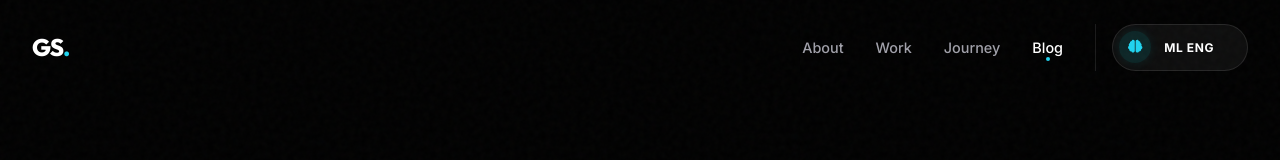
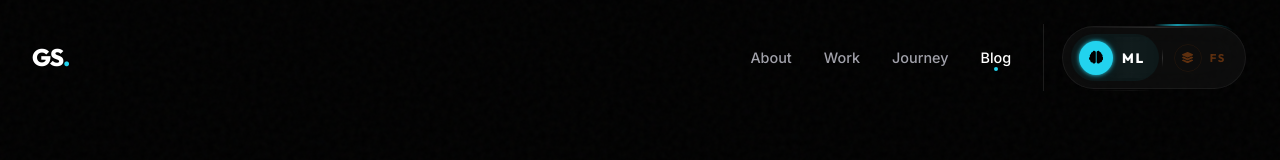
Before and after one commit to GwadeSteve/GS-Portfolio, a React (Create React App) app: page /blog in a window 1280 px wide. Shown: the top 160 px of the page. Built offline with nearby package versions, Linux system fonts and the light colour scheme.

Commit message:
Improved personality swap button, Improved scroll to top mechanics on toggling personality

```diff
--- a/src/components/ModeToggle/ModeToggle.css
+++ b/src/components/ModeToggle/ModeToggle.css
@@ -1,51 +1,311 @@
+/* =============================================
+   MODE TOGGLE — SOTA GLASSMORPHIC
+   ============================================= */
+
+/* Outer button — acts as the border-glow container */
 .mode-toggle {
-    /* Default relative behavior, fixed only if not unused */
+    position: relative;
+    padding: 2px;
+    border-radius: 60px;
+    border: none;
+    cursor: pointer;
+    background: transparent;
+    transition: transform 0.3s cubic-bezier(0.34, 1.56, 0.64, 1);
+    outline: none;
+}
+
+.mode-toggle:active {
+    transform: scale(0.95);
+}
+
+/* Animated gradient border */
+.toggle-border-glow {
+    position: absolute;
+    inset: 0;
+    border-radius: 60px;
+    padding: 1.5px;
+    background: conic-gradient(from var(--toggle-angle, 0deg),
+            transparent 0%,
+            var(--accent-color) 10%,
+            transparent 20%,
+            transparent 50%,
+            rgba(255, 255, 255, 0.08) 60%,
+            transparent 70%);
+    -webkit-mask: linear-gradient(#fff 0 0) content-box, linear-gradient(#fff 0 0);
+    mask: linear-gradient(#fff 0 0) content-box, linear-gradient(#fff 0 0);
+    -webkit-mask-composite: xor;
+    mask-composite: exclude;
+    animation: border-rotate 4s linear infinite;
+    opacity: 0.7;
+    transition: opacity 0.4s ease;
+    pointer-events: none;
+}
+
+@property --toggle-angle {
+    syntax: "<angle>";
+    initial-value: 0deg;
+    inherits: false;
+}
+
+@keyframes border-rotate {
+    to {
+        --toggle-angle: 360deg;
+    }
+}
+
+.mode-toggle:hover .toggle-border-glow {
+    opacity: 1;
+}
+
+/* Glass surface */
+.toggle-glass {
     position: relative;
     display: flex;
     align-items: center;
-    gap: 0.8rem;
-    background: rgba(255, 255, 255, 0.05);
-    border: 1px solid rgba(255, 255, 255, 0.1);
-    padding: 0.4rem 0.8rem 0.4rem 0.4rem;
-    border-radius: 50px;
-    cursor: pointer;
-    transition: all var(--transition-fast);
+    gap: 0;
+    padding: 0.45rem 0.5rem;
+    border-radius: 64px;
+    background: rgba(255, 255, 255, 0.04);
+    backdrop-filter: blur(20px) saturate(1.2);
+    -webkit-backdrop-filter: blur(20px) saturate(1.2);
+    border: 1px solid rgba(255, 255, 255, 0.06);
+    transition: all 0.4s cubic-bezier(0.16, 1, 0.3, 1);
     overflow: hidden;
 }
 
-.mode-toggle:hover {
-    border-color: var(--accent-color);
-    background: rgba(255, 255, 255, 0.1);
+/* Inner glass highlight (top edge) */
+.toggle-glass::before {
+    content: '';
+    position: absolute;
+    top: 0;
+    left: 10%;
+    right: 10%;
+    height: 1px;
+    background: linear-gradient(90deg,
+            transparent,
+            rgba(255, 255, 255, 0.12),
+            transparent);
+    pointer-events: none;
 }
 
-.toggle-track {
-    width: 32px;
-    height: 32px;
-    border-radius: 50%;
-    background: var(--bg-color);
+.mode-toggle:hover .toggle-glass {
+    background: rgba(255, 255, 255, 0.07);
+    border-color: rgba(255, 255, 255, 0.1);
+    box-shadow:
+        0 4px 24px rgba(0, 0, 0, 0.3),
+        0 0 30px var(--accent-glow);
+}
+
+/* ---- Active Side ---- */
+.toggle-active-side {
+    display: flex;
+    align-items: center;
+    gap: 0.55rem;
+    padding: 0.4rem 0.9rem 0.4rem 0.5rem;
+    border-radius: 50px;
+    background: rgba(255, 255, 255, 0.06);
+    transition: all 0.4s ease;
+}
+
+.toggle-icon {
     display: flex;
     align-items: center;
     justify-content: center;
-    color: var(--accent-color);
+    width: 34px;
+    height: 34px;
+    border-radius: 50%;
+    background: var(--accent-color);
+    color: #000;
     font-size: 0.9rem;
-    box-shadow: 0 0 10px var(--accent-glow);
-    transition: all var(--transition-fast);
+    box-shadow: 0 0 12px var(--accent-glow), 0 0 4px var(--accent-color);
+    transition: all 0.4s ease;
 }
 
-.toggle-label {
-    font-size: 0.75rem;
-    font-weight: 700;
-    color: var(--text-primary);
-    letter-spacing: 0.05em;
-    min-width: 70px;
-    text-align: left;
+.mode-toggle:hover .toggle-icon {
+    box-shadow: 0 0 18px var(--accent-glow), 0 0 8px var(--accent-color);
 }
 
-/* Mode Specifics */
-.mode-toggle.ml .toggle-track {
-    background: rgba(0, 242, 255, 0.1);
+.toggle-current {
+    font-family: var(--font-heading);
+    font-size: 0.85rem;
+    font-weight: 800;
+    letter-spacing: 0.12em;
+    color: var(--text-primary);
+    text-transform: uppercase;
 }
 
-.mode-toggle.fullstack .toggle-track {
-    background: rgba(255, 77, 0, 0.1);
+/* ---- Divider ---- */
+.toggle-divider {
+    width: 1px;
+    height: 18px;
+    margin: 0 0.2rem;
+    background: linear-gradient(180deg,
+            transparent,
+            rgba(255, 255, 255, 0.15),
+            transparent);
+    flex-shrink: 0;
 }
+
+/* ---- Alt Side (curiosity trigger) ---- */
+.toggle-alt-side {
+    display: flex;
+    align-items: center;
+    gap: 0.5rem;
+    padding: 0.4rem 0.7rem 0.4rem 0.45rem;
+    border-radius: 50px;
+    opacity: 0.35;
+    transition: all 0.4s ease;
+    position: relative;
+}
+
+/* Shimmer sweep across alt side */
+.toggle-alt-side::after {
+    content: '';
+    position: absolute;
+    top: 0;
+    left: -100%;
+    width: 100%;
+    height: 100%;
+    background: linear-gradient(90deg,
+            transparent,
+            rgba(255, 255, 255, 0.06),
+            transparent);
+    animation: shimmer-sweep 3s ease-in-out infinite;
+    pointer-events: none;
+    border-radius: 50px;
+}
+
+@keyframes shimmer-sweep {
+
+    0%,
+    100% {
+        left: -100%;
+    }
+
+    50% {
+        left: 100%;
+    }
+}
+
+.toggle-alt-icon {
+    display: flex;
+    align-items: center;
+    justify-content: center;
+    width: 28px;
+    height: 28px;
+    border-radius: 50%;
+    border: 1px solid rgba(255, 255, 255, 0.1);
+    font-size: 0.7rem;
+    transition: all 0.4s ease;
+}
+
+.mode-toggle.ml .toggle-alt-icon {
+    color: var(--accent-fullstack);
+    border-color: rgba(249, 115, 22, 0.2);
+}
+
+.mode-toggle.fullstack .toggle-alt-icon {
+    color: var(--accent-ml);
+    border-color: rgba(34, 211, 238, 0.2);
+}
+
+.toggle-alt-text {
+    font-family: var(--font-heading);
+    font-size: 0.7rem;
+    font-weight: 700;
+    letter-spacing: 0.14em;
+    text-transform: uppercase;
+}
+
+.mode-toggle.ml .toggle-alt-text {
+    color: var(--accent-fullstack);
+}
+
+.mode-toggle.fullstack .toggle-alt-text {
+    color: var(--accent-ml);
+}
+
+/* Hover — alt side lights up */
+.mode-toggle:hover .toggle-alt-side {
+    opacity: 0.85;
+    background: rgba(255, 255, 255, 0.04);
+}
+
+.mode-toggle:hover .toggle-alt-icon {
+    border-color: rgba(255, 255, 255, 0.2);
+}
+
+/* Mode-specific active side tints */
+.mode-toggle.ml .toggle-active-side {
+    background: rgba(34, 211, 238, 0.06);
+}
+
+.mode-toggle.fullstack .toggle-active-side {
+    background: rgba(249, 115, 22, 0.06);
+}
+
+/* =============================================
+   RESPONSIVE
+   ============================================= */
+
+/* Tablet */
+@media (max-width: 1024px) and (min-width: 769px) {
+
+    .toggle-current,
+    .toggle-alt-text {
+        display: none;
+    }
+
+    .toggle-active-side {
+        padding: 0.25rem;
+    }
+
+    .toggle-alt-side {
+        padding: 0.25rem;
+    }
+
+    .toggle-glass {
+        padding: 0.25rem;
+    }
+}
+
+/* Mobile */
+@media (max-width: 768px) {
+    .toggle-glass {
+        padding: 0.3rem;
+    }
+
+    .toggle-icon {
+        width: 30px;
+        height: 30px;
+        font-size: 0.75rem;
+    }
+
+    .toggle-alt-icon {
+        width: 24px;
+        height: 24px;
+        font-size: 0.6rem;
+    }
+
+    .toggle-current {
+        font-size: 0.75rem;
+    }
+
+    .toggle-alt-text {
+        font-size: 0.6rem;
+    }
+
+    .toggle-active-side {
+        padding: 0.3rem 0.6rem 0.3rem 0.35rem;
+        gap: 0.4rem;
+    }
+
+    .toggle-alt-side {
+        padding: 0.3rem 0.55rem 0.3rem 0.3rem;
+        gap: 0.35rem;
+    }
+
+    .toggle-divider {
+        height: 18px;
+    }
+}
--- a/src/components/ModeToggle/ModeToggle.jsx
+++ b/src/components/ModeToggle/ModeToggle.jsx
@@ -6,19 +6,48 @@ import './ModeToggle.css';
 const ModeToggle = () => {
     const { mode, toggleMode } = useMode();
 
+
+    const handleToggle = () => {
+        toggleMode();
+        // User requested explicit scroll to top on toggle
+        window.scrollTo({ top: 0, behavior: 'smooth' });
+    };
+
+    const isML = mode === 'ml';
+
     return (
         <button
             className={`mode-toggle ${mode}`}
-            onClick={toggleMode}
-            aria-label={`Switch to ${mode === 'ml' ? 'Full Stack' : 'ML'} mode`}
+            onClick={handleToggle}
+            aria-label={`Switch to ${isML ? 'Full Stack' : 'ML'} mode`}
         >
-            <div className="toggle-track">
-                <div className="toggle-thumb">
-                    {mode === 'ml' ? <FaBrain /> : <FaLayerGroup />}
-                </div>
-            </div>
-            <span className="toggle-label">
-                {mode === 'ml' ? 'ML ENG' : 'FULL STACK'}
+            {/* Animated gradient border */}
+            <span className="toggle-border-glow"></span>
+
+            {/* Glass surface */}
+            <span className="toggle-glass">
+                {/* Active mode indicator */}
+                <span className="toggle-active-side">
+                    <span className="toggle-icon">
+                        {isML ? <FaBrain /> : <FaLayerGroup />}
+                    </span>
+                    <span className="toggle-current">
+                        {isML ? 'ML' : 'FS'}
+                    </span>
+                </span>
+
+                {/* Divider */}
+                <span className="toggle-divider"></span>
+
+                {/* Alt mode — the curiosity trigger */}
+                <span className="toggle-alt-side">
+                    <span className="toggle-alt-icon">
+                        {isML ? <FaLayerGroup /> : <FaBrain />}
+                    </span>
+                    <span className="toggle-alt-text">
+                        {isML ? 'FS' : 'ML'}
+                    </span>
+                </span>
             </span>
         </button>
     );
--- a/src/components/Navbar/Navbar.jsx
+++ b/src/components/Navbar/Navbar.jsx
@@ -58,6 +58,16 @@ const Navbar = () => {
     useEffect(() => {
         setMobileMenuOpen(false);
     }, [location]);
+
+    // Lock body scroll when mobile menu is open
+    useEffect(() => {
+        if (mobileMenuOpen) {
+            document.body.classList.add('no-scroll');
+        } else {
+            document.body.classList.remove('no-scroll');
+        }
+        return () => document.body.classList.remove('no-scroll');
+    }, [mobileMenuOpen]);
 
     const handleLogoClick = (e) => {
         e.preventDefault();
--- a/src/index.css
+++ b/src/index.css
@@ -58,6 +58,10 @@ body {
   line-height: 1.6;
   overflow-x: hidden;
   position: relative;
+}
+
+body.no-scroll {
+  overflow: hidden;
 }
 
 /* Base Noise Texture (Always on top) */
```
